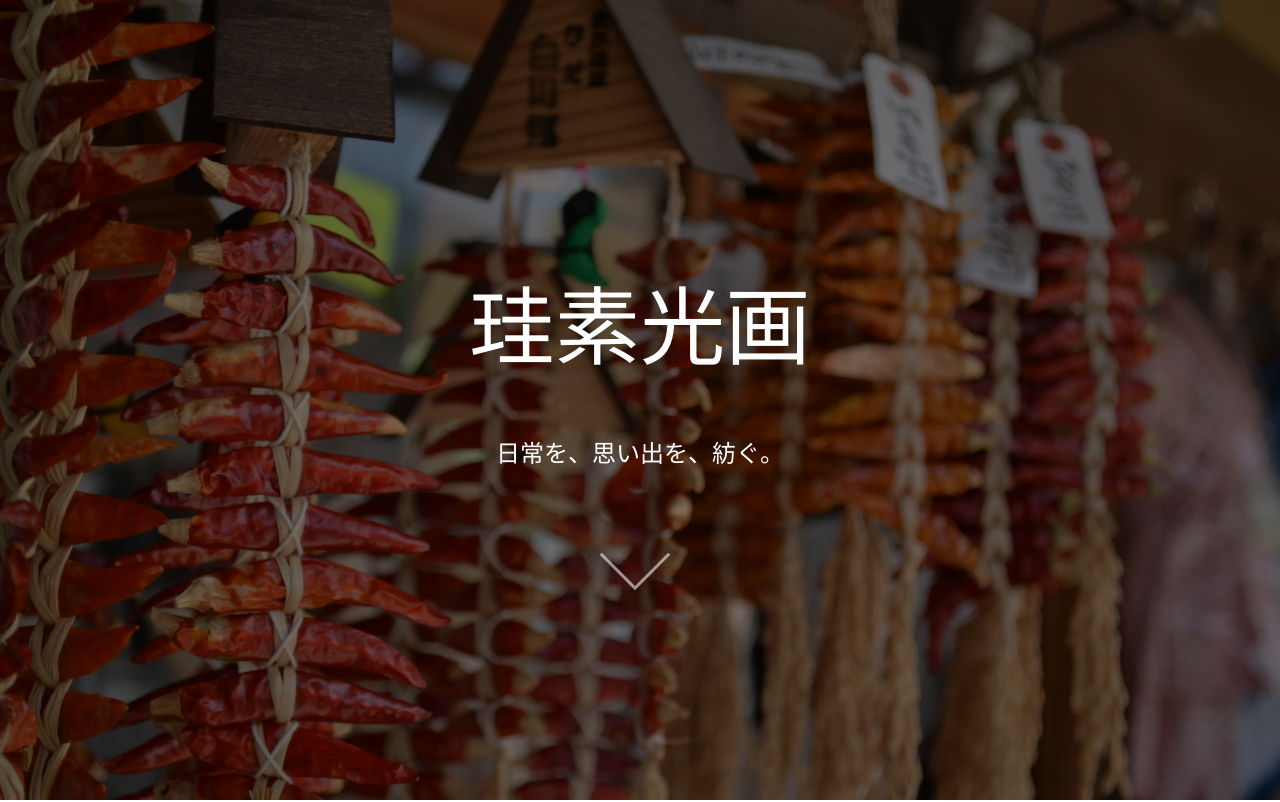
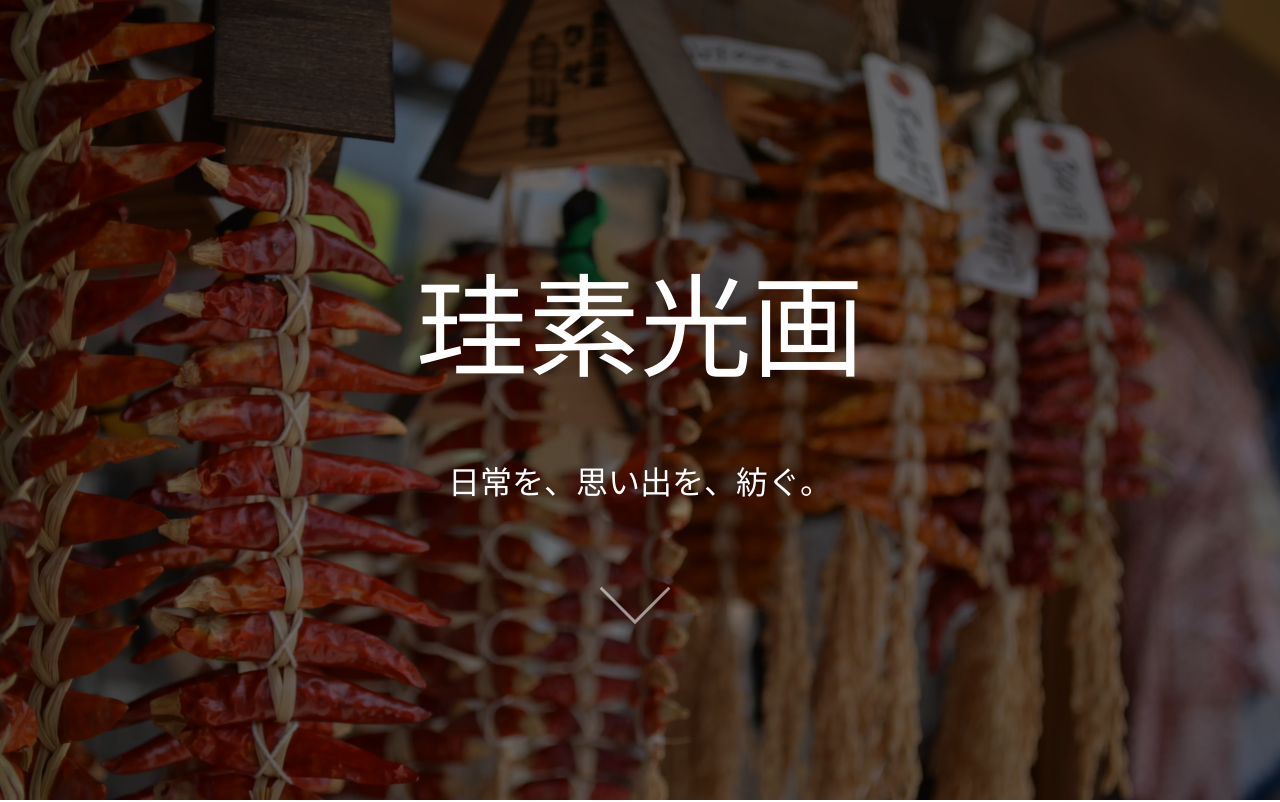
Before and after one commit to ryu-ton10/keiso_kouga_web, a React (Create React App) app: page / in a window 1280 px wide. Shown: the top 802 px of the page. Built offline with nearby package versions, Linux system fonts and the light colour scheme.

Commit message:
apply media query for title section

```diff
--- a/src/components/Title/index.css
+++ b/src/components/Title/index.css
@@ -16,7 +16,6 @@
 
 .title-text {
     height: 100%;
-    padding: 50px 0 50px 0;
     text-align: center;
     animation-name: fade-in;
     animation-duration: 1.0s;
@@ -29,6 +28,79 @@
     justify-content: center;
 }
 
+.title-text p {
+    margin-bottom: 0;
+}
+
+.title-main {
+    font-family: 'Hiragino Mincho Pro';
+    color: white;
+}
+
+.title-sub {
+    font-family: 'Hiragino Mincho Pro';
+    font-size: 18pt;
+    color: white;
+    padding: 20px 0 0 0;
+}
+
+/* ========= テキストのレスポンスデザイン =========== */
+@media (min-width: 280px) {
+    .title-main {
+        font-size: 36pt;
+        padding: 0 0 10px 0;
+    }
+    .title-sub {
+        font-size: 10pt;
+        padding: 10px 0 0 0;
+    }
+}
+
+@media (min-width: 576px) {
+    .title-main {
+        font-size: 50pt;
+        padding: 0 0 20px 0;
+    }
+    .title-sub {
+        font-size: 14pt;
+        padding: 20px 0 0 0;
+    }
+}
+
+@media (min-width: 768px) {
+    .title-main {
+        font-size: 64pt;
+        padding: 0 0 20px 0;
+    }
+    .title-sub {
+        font-size: 18pt;
+        padding: 20px 0 0 0;
+    }
+}
+
+@media (min-width: 960px) {
+    .title-main {
+        font-size: 72pt;
+        padding: 0 0 20px 0;
+    }
+    .title-sub {
+        font-size: 24pt;
+        padding: 20px 0 0 0;
+    }
+}
+
+@media (min-width: 1200px) {
+    .title-main {
+        font-size: 84pt;
+        padding: 0 0 20px 0;
+    }
+    .title-sub {
+        font-size: 24pt;
+        padding: 20px 0 0 0;
+    }
+}
+
+/* ロード完了時の文字のフェードインアニメーション */
 @keyframes fade-in {
     0% {
         opacity: 0;
@@ -38,20 +110,6 @@
         opacity: 1;
         transform: translateY(0);
     }
-}
-
-.title-main {
-    font-family: 'Hiragino Mincho Pro';
-    font-size: 64pt;
-    color: white;
-    padding: 0 0 20px 0px;
-}
-
-.title-sub {
-    font-family: 'Hiragino Mincho Pro';
-    font-size: 18pt;
-    color: white;
-    padding: 20px 0 0 0;
 }
 
 /* スクロールを促すアイコン */
--- a/src/components/Title/index.tsx
+++ b/src/components/Title/index.tsx
@@ -6,8 +6,8 @@ const Title: React.FC = () => {
         <div className="title">
             <div className="title-rgba">
                 <div className="title-text">
-                    <div className="title-main">珪素光画</div>
-                    <div className="title-sub">日常を、思い出を、紡ぐ。</div>
+                    <p className="title-main">珪素光画</p>
+                    <p className="title-sub">日常を、思い出を、紡ぐ。</p>
                     <p className="scroll"><span></span></p>
                 </div>
             </div>
```
